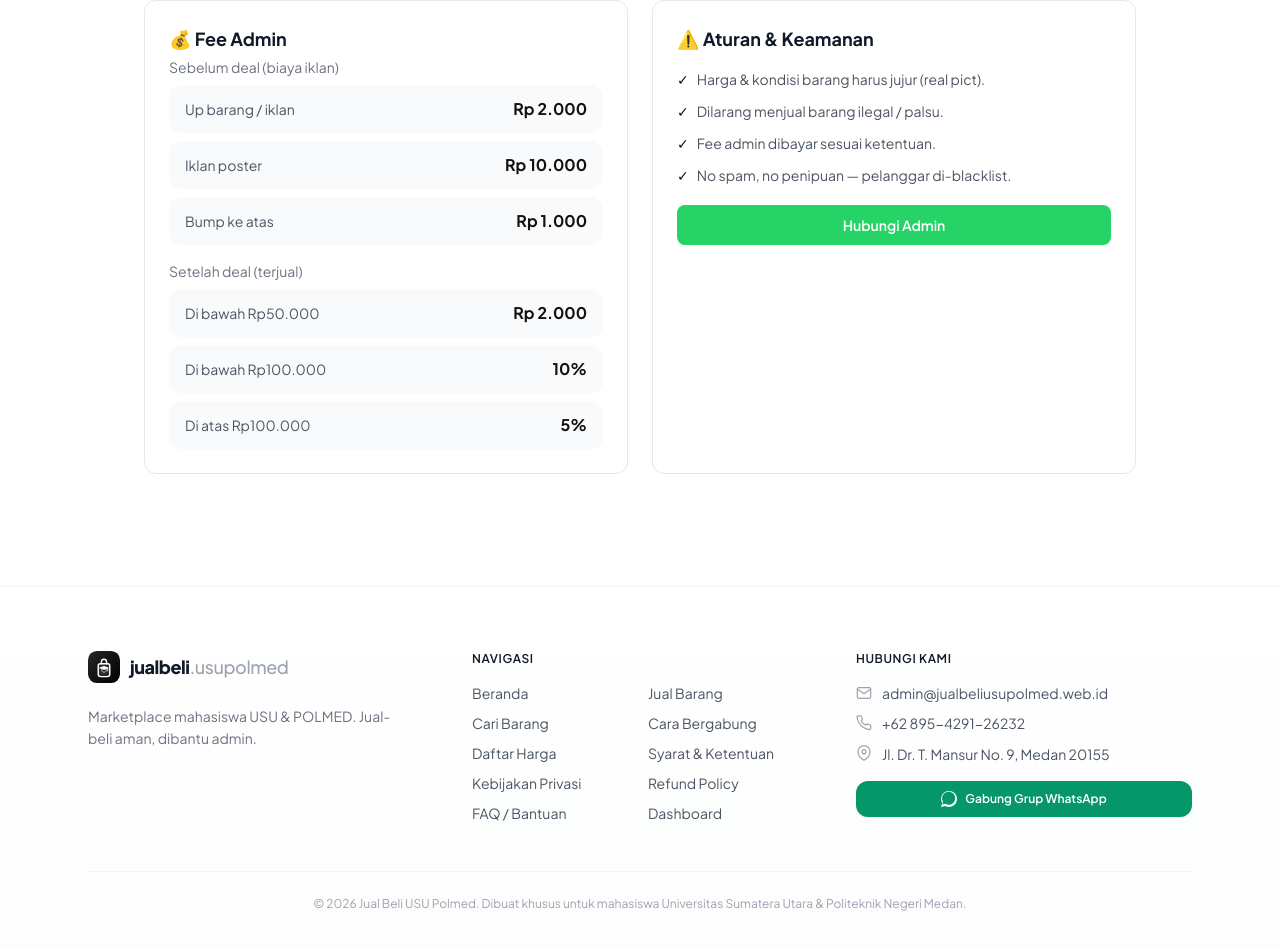
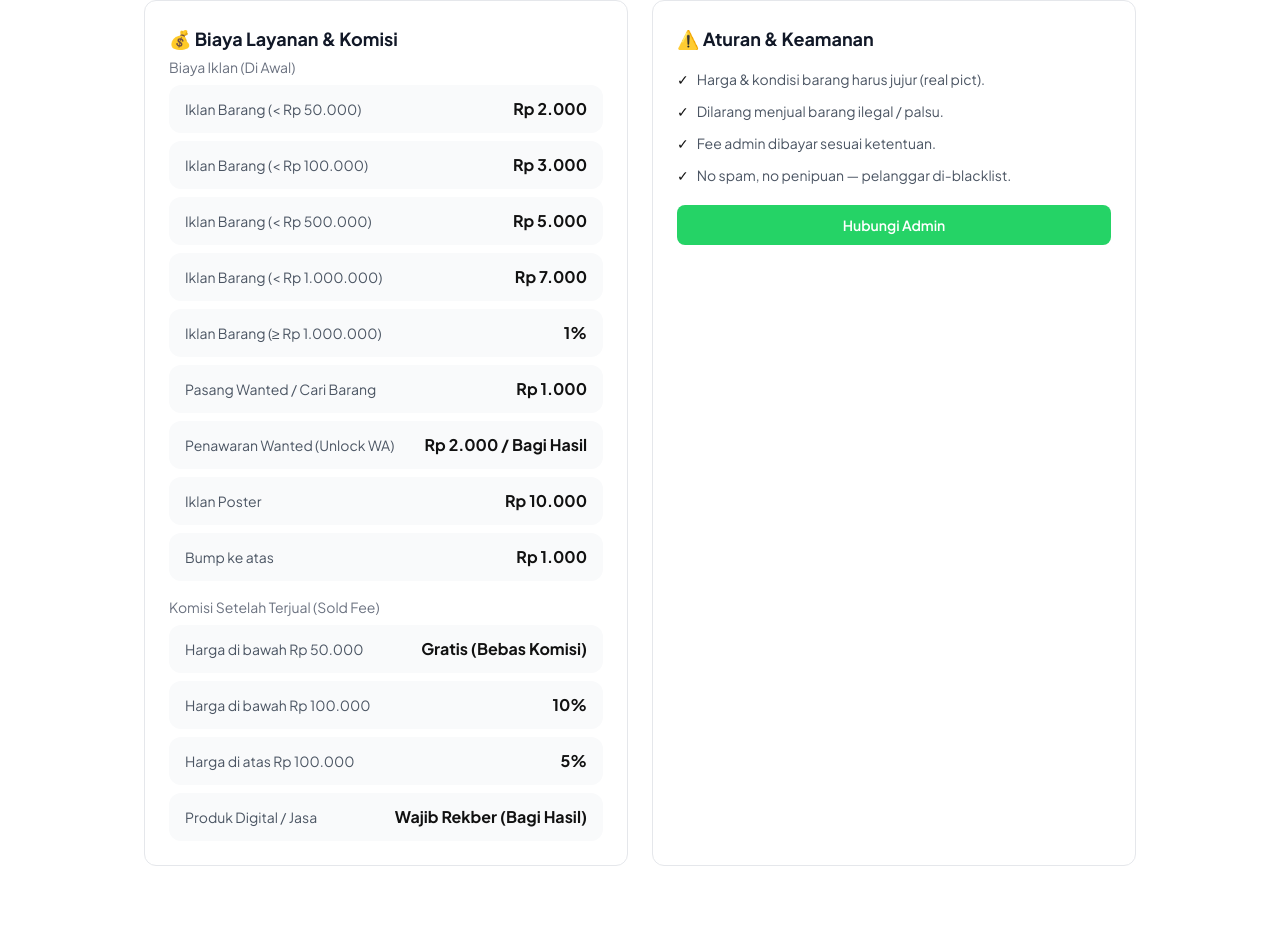
Before and after one commit to jualbeliusupolmed-creator/jualbeliusupolmed, a Next.js app: page /cara-bergabung in a window 1280 px wide. Shown: the part 661-1610 px from the top of the page. Built offline with nearby package versions, Linux system fonts and the light colour scheme; no server answers.

Commit message:
docs: update cara-bergabung page with latest fee structural rules

```diff
--- a/src/app/cara-bergabung/page.jsx
+++ b/src/app/cara-bergabung/page.jsx
@@ -107,18 +107,25 @@ export default function CaraBergabungPage() {
 
       <div className="mt-6 grid gap-6 md:grid-cols-2">
         <div className="card p-6">
-          <h2 className="text-lg font-bold"><span aria-hidden="true">💰</span> Fee Admin</h2>
-          <p className="mt-1 text-sm text-gray-500">Sebelum deal (biaya iklan)</p>
+          <h2 className="text-lg font-bold"><span aria-hidden="true">💰</span> Biaya Layanan &amp; Komisi</h2>
+          <p className="mt-1 text-sm text-gray-500">Biaya Iklan (Di Awal)</p>
           <div className="mt-2 space-y-2">
-            <Fee label="Up barang / iklan" value="Rp 2.000" />
-            <Fee label="Iklan poster" value="Rp 10.000" />
+            <Fee label="Iklan Barang (< Rp 50.000)" value="Rp 2.000" />
+            <Fee label="Iklan Barang (< Rp 100.000)" value="Rp 3.000" />
+            <Fee label="Iklan Barang (< Rp 500.000)" value="Rp 5.000" />
+            <Fee label="Iklan Barang (< Rp 1.000.000)" value="Rp 7.000" />
+            <Fee label="Iklan Barang (≥ Rp 1.000.000)" value="1%" />
+            <Fee label="Pasang Wanted / Cari Barang" value="Rp 1.000" />
+            <Fee label="Penawaran Wanted (Unlock WA)" value="Rp 2.000 / Bagi Hasil" />
+            <Fee label="Iklan Poster" value="Rp 10.000" />
             <Fee label="Bump ke atas" value="Rp 1.000" />
           </div>
-          <p className="mt-4 text-sm text-gray-500">Setelah deal (terjual)</p>
+          <p className="mt-4 text-sm text-gray-500">Komisi Setelah Terjual (Sold Fee)</p>
           <div className="mt-2 space-y-2">
-            <Fee label="Di bawah Rp50.000" value="Rp 2.000" />
-            <Fee label="Di bawah Rp100.000" value="10%" />
-            <Fee label="Di atas Rp100.000" value="5%" />
+            <Fee label="Harga di bawah Rp 50.000" value="Gratis (Bebas Komisi)" />
+            <Fee label="Harga di bawah Rp 100.000" value="10%" />
+            <Fee label="Harga di atas Rp 100.000" value="5%" />
+            <Fee label="Produk Digital / Jasa" value="Wajib Rekber (Bagi Hasil)" />
           </div>
         </div>
         <div className="card p-6">
```
